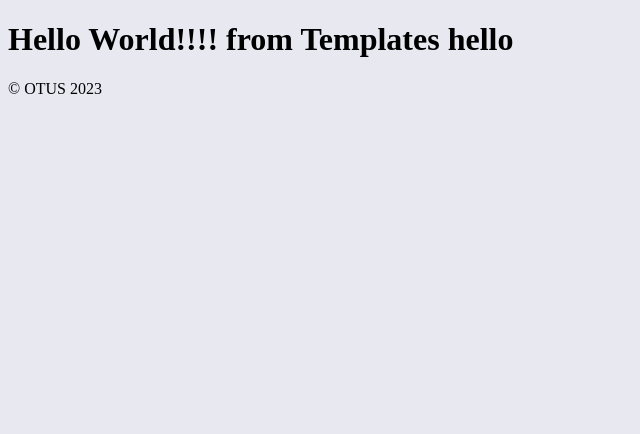
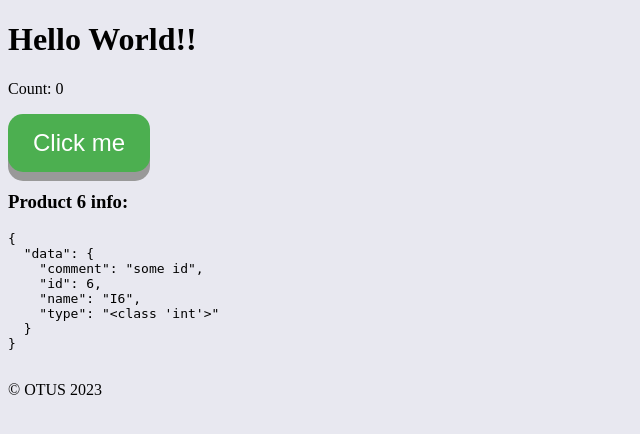
Before and after one commit to AleksNikiforov/repository, a Flask app: page /hello/ in a window 1280 px wide. Shown: the top 434 px of the page, without its empty margins (0-640 px from the left). Run offline with Flask 2, Linux system fonts and the light colour scheme.

Commit message:
add css js

```diff
--- /dev/null
+++ b/Flask/static/css/base.css
@@ -0,0 +1,104 @@
+body {
+    background-color: rgb(232, 232, 240);
+}
+li::marker {
+    content: '+';
+}
+
+a {
+    color:rgb(60, 173, 79)
+}
+
+a.product {
+    text-decoration: none;
+    color: blue;
+}
+
+h1.product, h2.product, h3.product {
+    color: rgb(46, 30, 133);
+}
+
+#btn-create {
+    background-color: green;
+    /*min-width: 80px;*/
+    /*min-height: 50px;*/
+    margin: 5px 20px 15px 10px;
+    /*padding: 10px;*/
+    /*padding-top: 10px;*/
+    /*padding: 10px 15px 5px;*/
+    padding: 10px 15px 30px 5px;
+    /*margin-left: 10px;*/
+    /*margin-right: 20px;*/
+    /*margin-top: 5px;*/
+    /*margin-bottom: 15px;*/
+
+    border: 5px double darkred;
+  }
+
+  .button-wrapper {
+    background-color: aquamarine;
+  }
+
+  .push-button {
+    /*display: inline-block;*/
+    padding: 15px 25px;
+    font-size: 24px;
+    cursor: pointer;
+    text-align: center;
+    /*text-decoration: none;*/
+    /*outline: none;*/
+    color: #fff;
+    background-color: #4CAF50;
+    border: none;
+    border-radius: 15px;
+    box-shadow: 0 9px #999;
+  }
+
+  .push-button:hover {
+    background-color: #3e8e41;
+  }
+
+  .push-button:active {
+    background-color: #3e8e41;
+    box-shadow: 0 5px #666;
+    transform: translateY(4px);
+  }
+
+
+/* animation */
+.slide-in {
+    animation-duration: 2s;
+    animation-name: slidein;
+    animation-direction: alternate;
+  }
+
+  @keyframes slidein {
+    0% {
+      margin-left: 100%;
+      /*margin-right: 100%;*/
+      width: 150%;
+      position: absolute;
+    }
+
+    50% {
+      margin-left: 60%;
+      width: 120%;
+    }
+
+
+    75% {
+      margin-right: 50%;
+      width: 110%;
+    }
+
+    100% {
+      margin-left: 0%;
+      /*margin-right: 0%;*/
+      width: 100%;
+      position: unset;
+    }
+  }
+
+  footer {
+    margin-top: 30px;
+  }
--- /dev/null
+++ b/Flask/static/js/hello-page.js
@@ -0,0 +1,40 @@
+console.log('Hello page', window.location.href)
+
+const clickButton = document.getElementById('click-button')
+
+let clickCount = 0
+const countSpan = document.getElementById("count-span")
+console.log(countSpan)
+
+function handleClick() {
+  clickCount += 1
+  countSpan.innerText = clickCount.toString()
+}
+
+clickButton.addEventListener('click', function () {
+  console.log('handle click')
+  handleClick()
+})
+
+const productIdSpan = document.getElementById('product-id')
+const productInfo = document.getElementById('product-info')
+
+function fetchAndShowProduct(productId) {
+  fetch(`/items/${productId}/`
+  ).then(response => response.json()
+  ).then(data => {
+    productIdSpan.innerText = productId.toString()
+    productInfo.innerText = JSON.stringify(data, null, 2)
+  })
+}
+
+let productLastId = 0
+// setTimeout(function () {
+//   productLastId += 1
+//   fetchAndShowProduct(productLastId)
+// }, 1000)
+
+setInterval(function () {
+  productLastId += 1
+  fetchAndShowProduct(productLastId)
+}, 1000)
--- a/Flask/templates/base.html
+++ b/Flask/templates/base.html
@@ -1,11 +1,7 @@
 <!DOCTYPE html>
 <html lang="en">
 <head>
-    <style>
-        body {
-            background-color: rgb(232, 232, 240);
-        }
-    </style>
+<link rel="stylesheet" href="{{ url_for('static', filename='css/base.css')}}">
     <meta charset="UTF-8">
     <meta http-equiv="X-UA-Compatible" content="IE=edge">
     <meta name="viewport" content="width=device-width, initial-scale=1.0">
--- a/Flask/templates/hello.html
+++ b/Flask/templates/hello.html
@@ -1,9 +1,26 @@
 {% extends 'base.html' %}
 
 {% block title %}
-    Hello View
+  Hello View
 {% endblock %}
 
 {% block body %}
-<h1>Hello {{name}}!!! from Templates hello</h1>
+  <h1>Hello {{ name }}!</h1>
+
+  <div onclick="console.log('clicked div')">
+    <p>Count: <span id="count-span">0</span></p>
+{#    <button onclick="handleClick()" class="push-button">#}
+    <button id="click-button" class="push-button">
+      Click me
+    </button>
+  </div>
+
+  <div>
+    <h3>Product <span id="product-id"></span> info:</h3>
+    <pre id="product-info">
+    </pre>
+  </div>
+
+  <script src="{{ url_for('static', filename='js/hello-page.js') }}">
+  </script>
 {% endblock %}
--- a/Flask/templates/products/create.html
+++ b/Flask/templates/products/create.html
@@ -11,7 +11,7 @@
     <label for="product-name-id">Product name</label>
     <input id="product-name-id" type="text" name="product-name" required>
 
-    <button type="submit">Create</button>
+    <button id="btn-create" type="submit">Create</button>
   </form>
 
   <div>
--- a/Flask/templates/products/details.html
+++ b/Flask/templates/products/details.html
@@ -6,7 +6,7 @@
 
 {% block body %}
 <h2>Products #{{ product.id }} Detail</h2>
-<h3>Name: #{{ product.name }} Detail</h3>
+<h3 class="product">Name: #{{ product.name }} Detail</h3>
 
 <div>
     <a href="{{ url_for('products_app.list') }}">
--- a/Flask/templates/products/list.html
+++ b/Flask/templates/products/list.html
@@ -5,12 +5,14 @@
 {% endblock %}
 
 {% block body %}
-  <h2>Products list</h2>
+  <h1>Products list</h1>
   <div>
     <ul>
         {% for product in products %}
         <li>
-            <a href="{{ url_for('products_app.details', product_id=product.id) }}">
+            <a
+            class="product slide-in"
+            href="{{ url_for('products_app.details', product_id=product.id) }}">
                 {{ product.name }}
             </a>
         </li>
```
Also changed, not shown: Flask/static/img/download.jpg (added).
